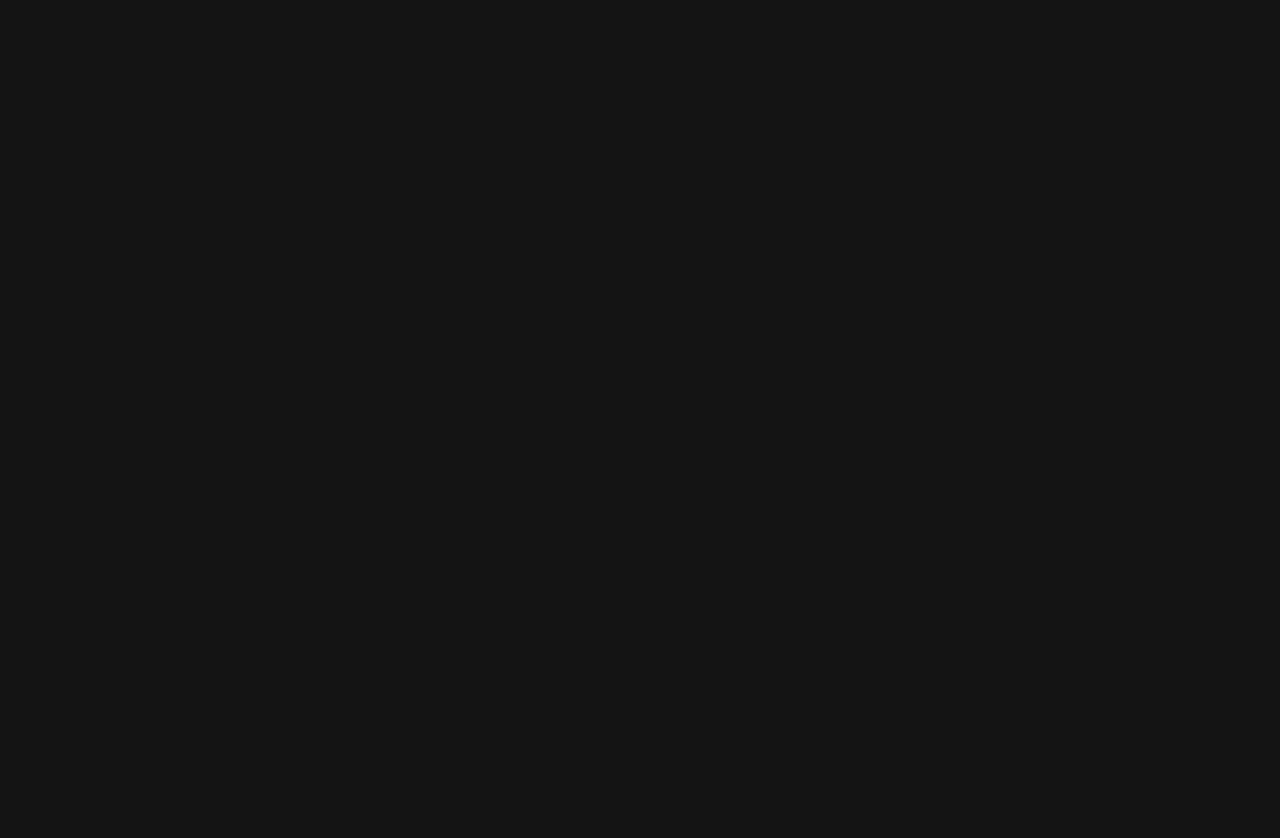
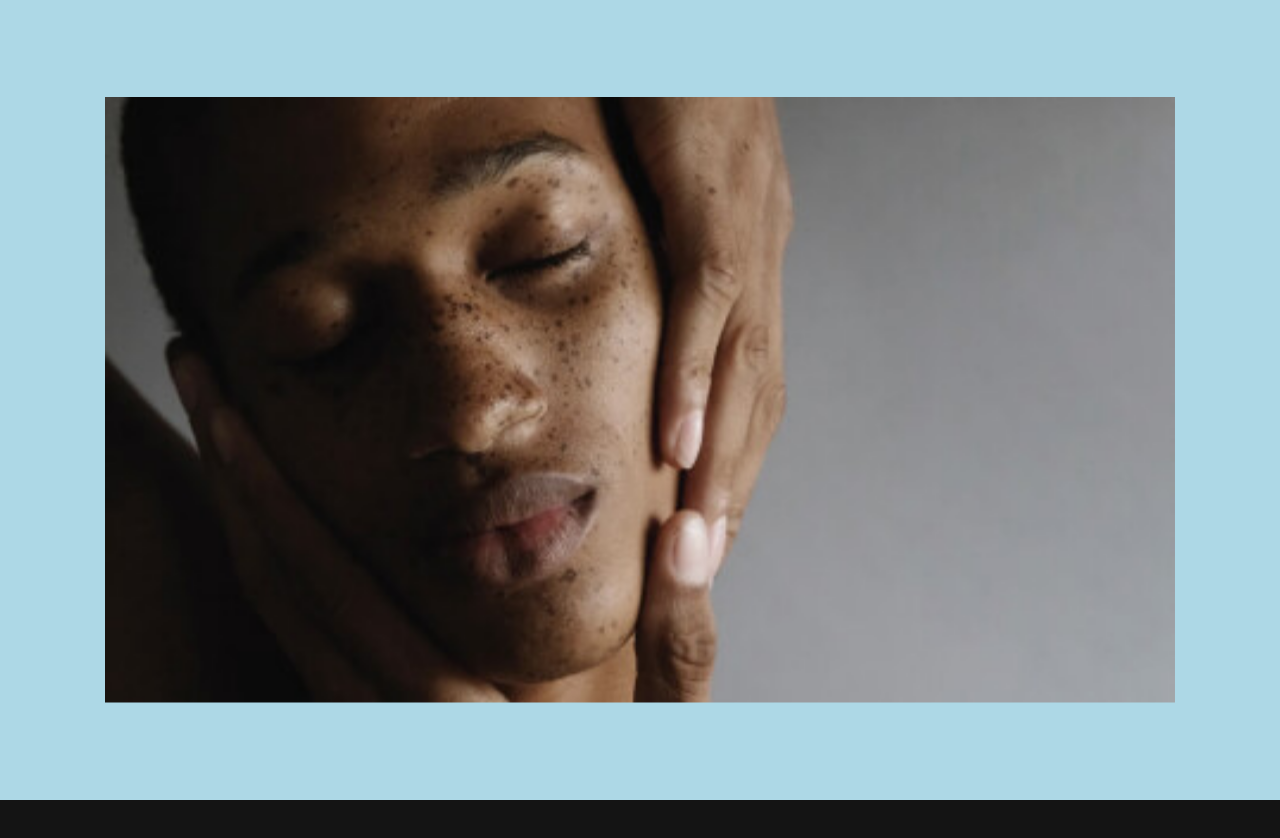
Before and after one commit to arikhativa/random, an Angular app: page / in a window 1280 px wide. Shown: the top 838 px of the page. After the commit the page ends 800 px from the top, so only its background shows below. Built offline with nearby package versions, Linux system fonts and the light colour scheme.

Commit message:
not sure

```diff
--- a/src/app/app.component.html
+++ b/src/app/app.component.html
@@ -1,9 +1,27 @@
 <div id="center-con">
-    <div id="center-top-pic" class="into-pic-con">
+    <div class="pic-con">
         <div class="go-big">
-            <div class="go-up">
-                <img src="assets/images/1.jpg">
-            </div>
+            <img src="assets/images/1.jpg">
+        </div>
+    </div>
+    <div class="pic-con">
+        <div class="go-big">
+            <img src="assets/images/3.jpg">
+        </div>
+    </div>
+    <div class="pic-con">
+        <div class="go-big">
+            <img src="assets/images/7.jpg">
+        </div>
+    </div>
+    <div class="pic-con">
+        <div class="go-big">
+            <img src="assets/images/8.jpg">
+        </div>
+    </div>
+    <div class="pic-con">
+        <div class="go-big">
+            <img src="assets/images/9.jpg">
         </div>
     </div>
 </div>
--- a/src/app/app.component.scss
+++ b/src/app/app.component.scss
@@ -1,77 +1,71 @@
-.into-pic-con {
-    // width: 240px;
-    // height: 200px;
+// Center
+#center-con {
+    background-color: lightblue;
+    display: flex;
+    flex-direction: column;
+    height: 100vh;
+    width: 100vw;
+    align-items: center;
+    justify-content: center;
+    overflow: hidden;
 }
 
-.into-pic-con>img {
-    // width: 100%;
-    // height: 100%;
-    object-fit: cover;
-}
+.pic-con {
+    width: 100%;
+    height: 100%;
 
-// Main Picture
-#main-pic {
-    animation-duration: 3s;
-    // animation-name: main-slide;
-    animation-direction: alternate;
+    animation-duration: 5s;
+    animation-timing-function: cubic-bezier(.83, 0, .08, .52);
+    animation-name: go-up;
     animation-fill-mode: forwards;
 }
 
-@keyframes main-slide {
+.go-big>img {
+    width: 100%;
+    height: 100%;
+}
+
+.go-big {
+    width: 100%;
+    height: 100%;
+    animation-duration: 10s;
+    animation-timing-function: cubic-bezier(.83, 0, .08, .52);
+    animation-name: go-big;
+    animation-fill-mode: forwards;
+}
+
+@keyframes go-big {
     from {
-        transform: translateX(0%);
+        transform: scale(0.2);
     }
 
     to {
-        transform: translateX(100%);
+        transform: scale(1);
     }
 }
 
-#center-con {
-    display: flex;
-    height: 100vh;
-    width: 25vw;
-    align-items: center;
-    justify-content: center;
-}
+@keyframes go-up {
+    from {
+        transform: translateY(300vh);
+    }
 
-#center-top-pic {
-    position: absolute;
-    bottom: -260px;
-}
-
-// Center Top Picture
-.go-up {
-    animation: 1500ms ease-in-out go-up1 forwards,
-        1s ease-in-out 1200ms go-up2 forwards,
-        1s ease-in 1700ms go-up3 forwards;
-}
-
-.go-big {
-    animation: 2s ease-in 1700ms go-big forwards,
+    to {
+        transform: translateY(0);
+    }
 }
 
 
-@keyframes go-up1 {
-    to {
-        transform: translateY(-260px);
+@for $i from 1 through 5 {
+    .go-big:nth-child(#{$i}) {
+        animation-delay: calc($i * 500ms);
+        // animation-duration: 3s;
+        // animation-timing-function: cubic-bezier(.83, 0, .08, .52);
+        // animation-name: go-up;
+        // animation-fill-mode: forwards;
+
+        // animation-delay: 3s;
+        // animation: 3s cubic-bezier(.83, 0, .08, .52) go-up forwards;
+
+        // bottom: -260px * $i
     }
 }
-
-@keyframes go-up2 {
-    to {
-        transform: translateY(-750px);
-    }
-}
-
-@keyframes go-up3 {
-    to {
-        transform: translateY(-1200px);
-    }
-}
-
-@keyframes go-big {
-    to {
-        transform: scale(1.5)
-    }
-}
```
